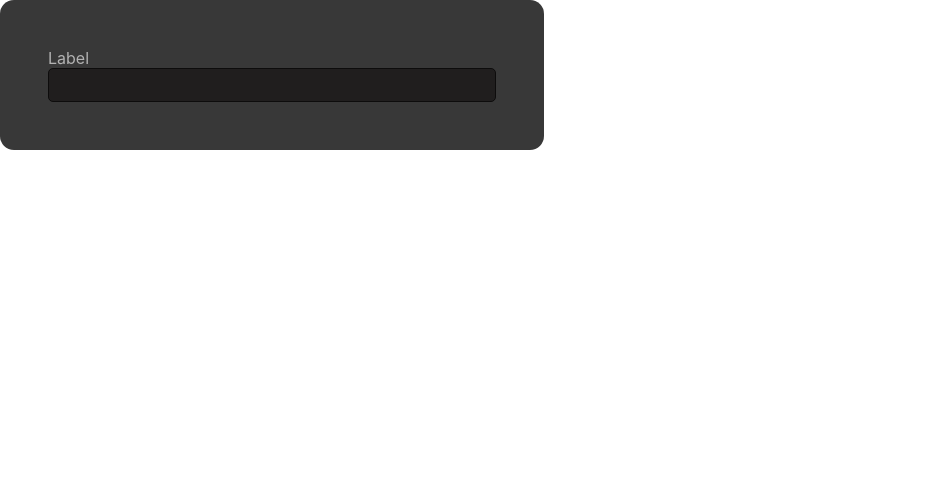
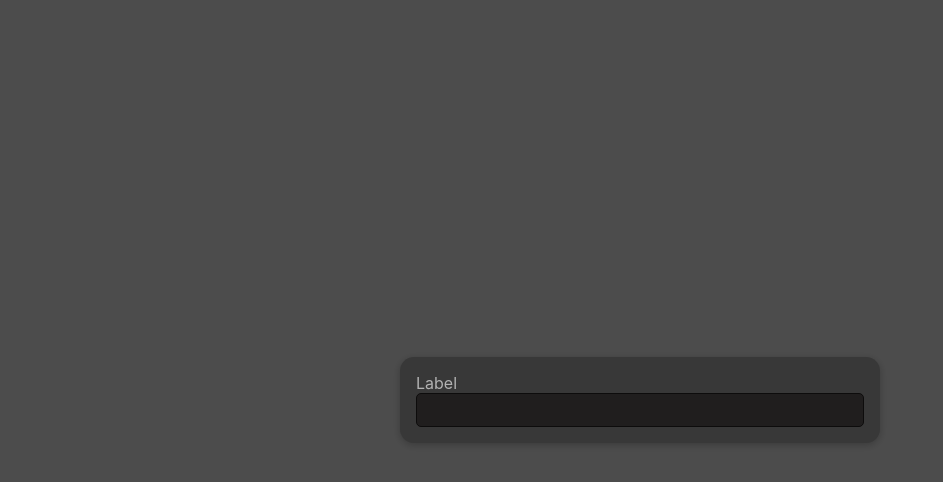
Before and after one commit to PPosh98/amdb, a React (Create React App) app: page / in a window 1280 px wide. Shown: the top 482 px of the page, without its empty margins (0-943 px from the left). Built offline with nearby package versions, Linux system fonts and the light colour scheme.

Commit message:
design modal component visual

```diff
--- a/src/App.js
+++ b/src/App.js
@@ -1,17 +1,17 @@
 import "./App.css";
-import Card from "./components/UI/Card/Card";
 import Input from "./components/UI/Input/Input";
+import Modal from "./components/UI/Modal/Modal";
 
 const App = () => {
   return (
-    <Card>
+    <Modal>
       <Input
         label="Label"
         input={{
           type: "text"
         }}
       />
-    </Card>
+    </Modal>
   );
 };
 
--- a/src/components/UI/Modal/Modal.js
+++ b/src/components/UI/Modal/Modal.js
@@ -1,5 +1,14 @@
-import "./Modal.module.css";
+import classes from "./Modal.module.css";
 
-const Modal = () => {};
+import { Fragment } from "react";
+
+const Modal = (props) => {
+  return (
+    <Fragment>
+      <div className={classes.backdrop}></div>
+      <div className={classes.modal}>{props.children}</div>
+    </Fragment>
+  );
+};
 
 export default Modal;
--- a/src/components/UI/Modal/Modal.module.css
+++ b/src/components/UI/Modal/Modal.module.css
@@ -0,0 +1,22 @@
+.backdrop {
+  background-color: black;
+  opacity: 0.7;
+  position: fixed;
+  top: 0;
+  left: 0;
+  width: 100%;
+  height: 100vh;
+  z-index: 20;
+}
+
+.modal {
+  position: fixed;
+  top: 50vh;
+  left: 50vw;
+  transform: translate(-50%, -50%);
+  background-color: #383838;
+  padding: 1rem;
+  border-radius: 14px;
+  box-shadow: 0 2px 8px rgba(0, 0, 0, 0.25);
+  z-index: 30;
+}
```
